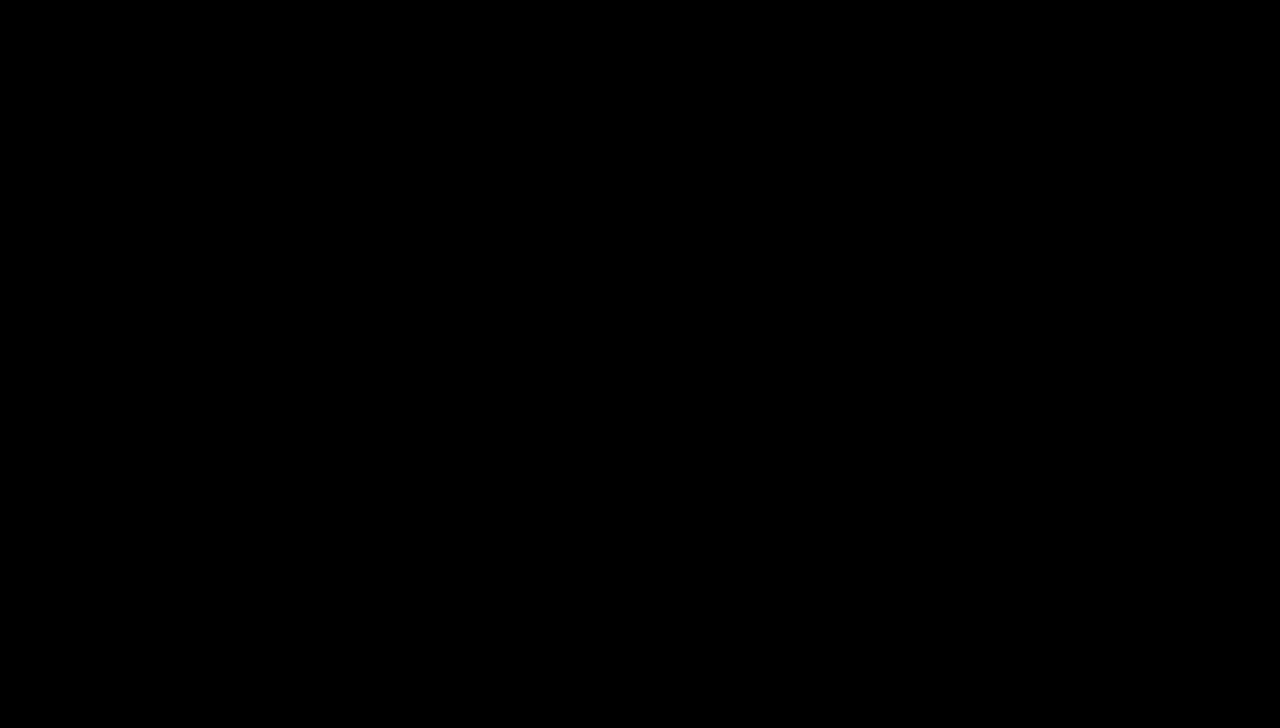
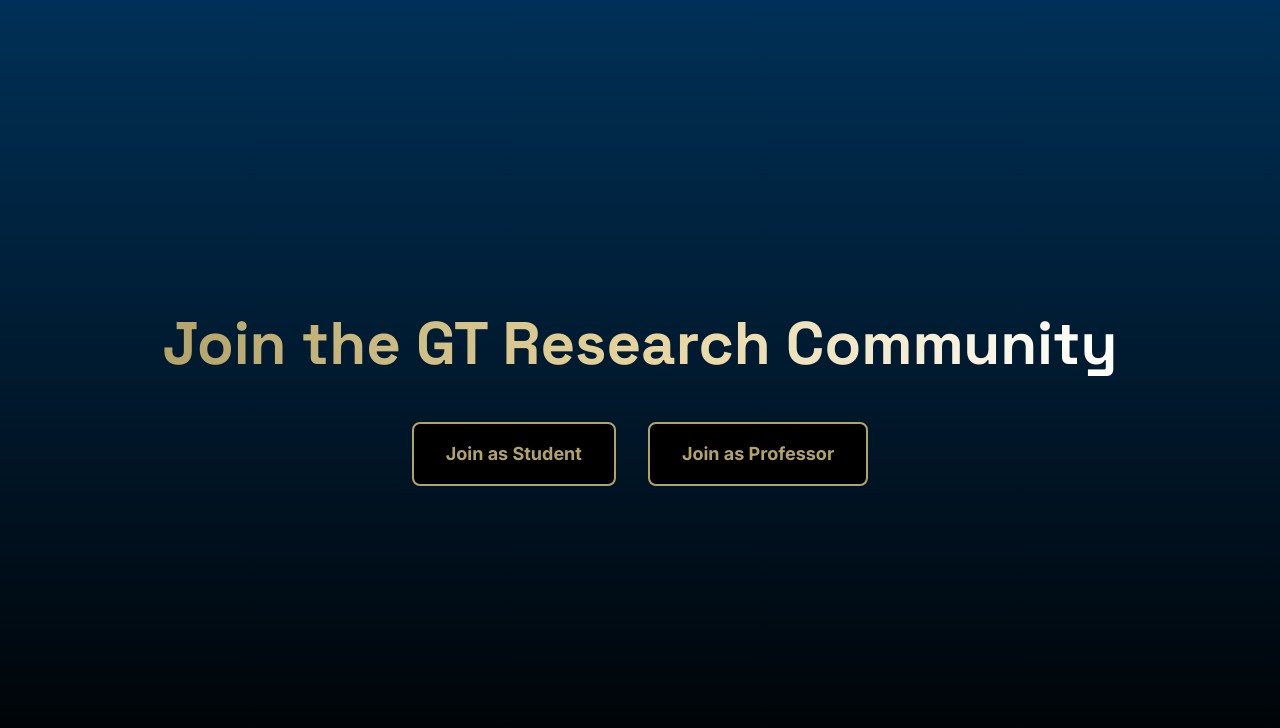
Before and after one commit to jeet-dekivadia/gt-research-finder-org, a Next.js app: page /join in a window 1280 px wide. Before the commit this address had no page. Shown: the top 728 px of the page. Built offline with nearby package versions, Linux system fonts and the light colour scheme.

Commit message:
Create page.tsx

```diff
--- /dev/null
+++ b/app/join/page.tsx
@@ -0,0 +1,22 @@
+import Link from "next/link"
+import FuturisticButton from "@/components/FuturisticButton"
+
+export default function JoinPage() {
+  return (
+    <div className="min-h-screen flex flex-col items-center justify-center bg-gradient-to-b from-gt-navy to-black">
+      <h1 className="text-4xl md:text-6xl font-display font-bold mb-12 text-center">
+        <span className="bg-clip-text text-transparent bg-gradient-to-r from-gt-gold via-gt-gold-light to-white">
+          Join the GT Research Community
+        </span>
+      </h1>
+      <div className="flex flex-col md:flex-row gap-8">
+        <Link href="/join/student">
+          <FuturisticButton size="lg">Join as Student</FuturisticButton>
+        </Link>
+        <Link href="/join/professor">
+          <FuturisticButton size="lg">Join as Professor</FuturisticButton>
+        </Link>
+      </div>
+    </div>
+  )
+}
```
